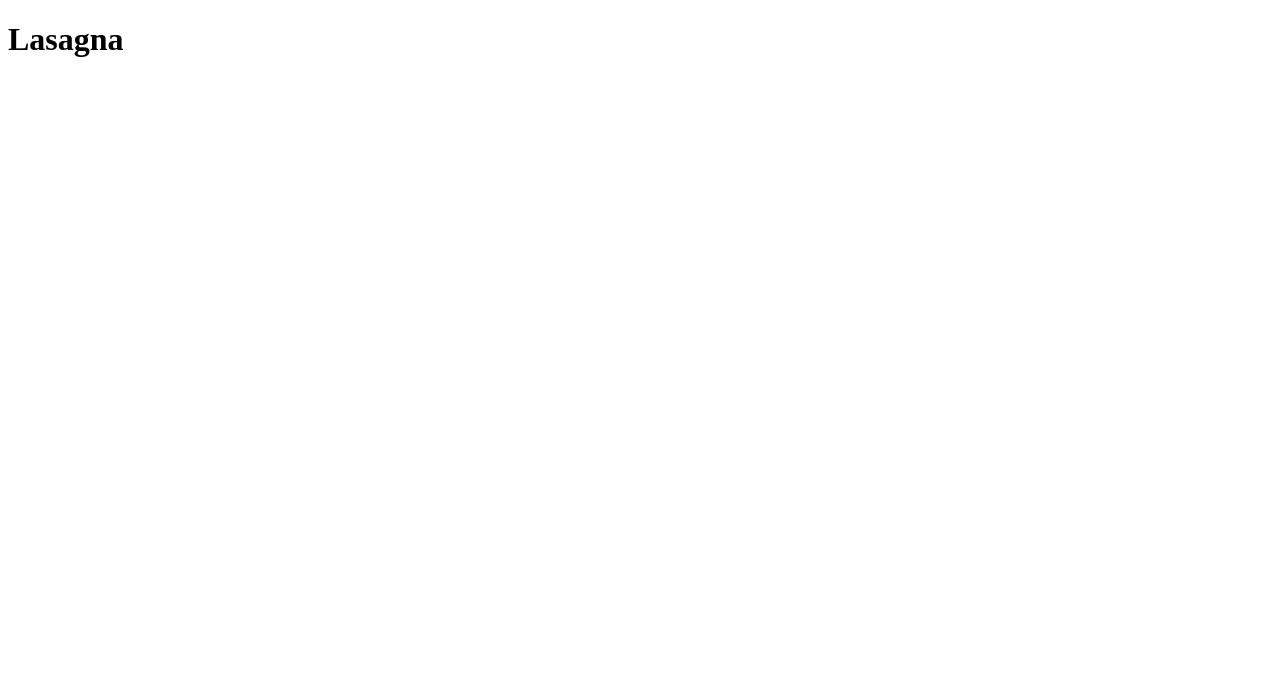
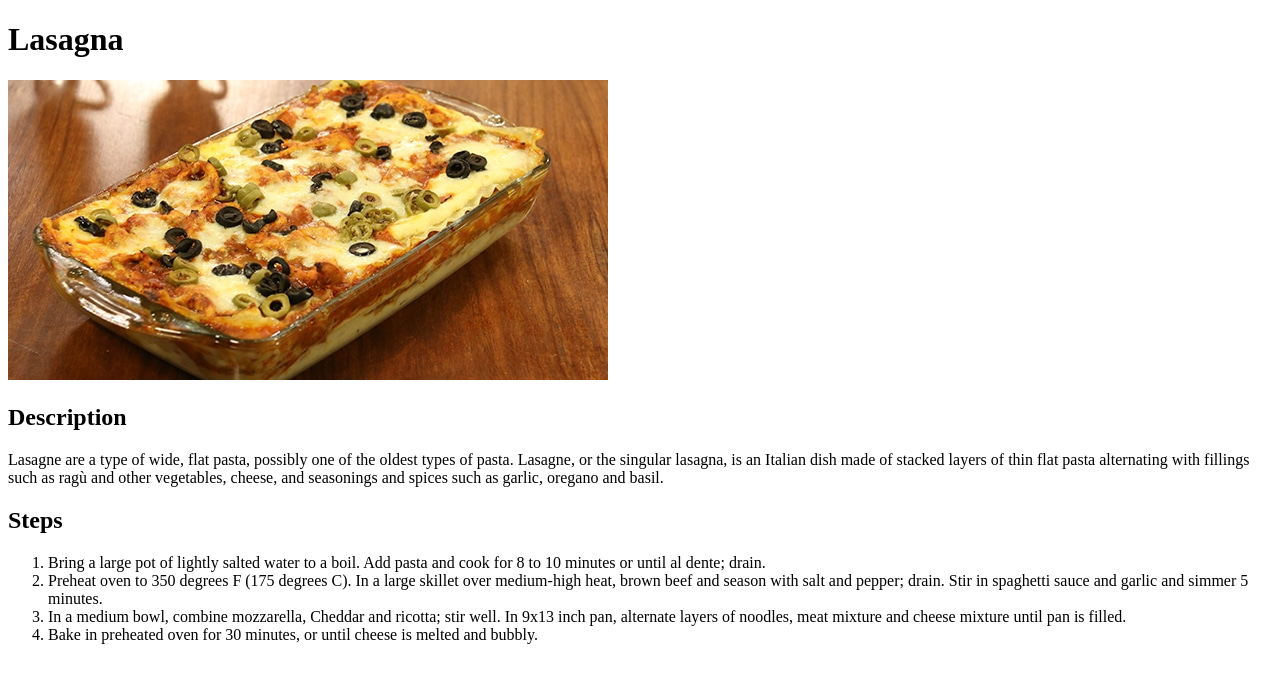
Before and after one commit to osama-arshad-warraich/odin-recipes, a plain HTML site: page recipes/lasagna.html in a window 1280 px wide. Drawn offline with Linux system fonts and the light colour scheme.

Commit message:
Edited Lasagna.html

```diff
--- a/recipes/lasagna.html
+++ b/recipes/lasagna.html
@@ -8,5 +8,36 @@
 </head>
 <body>
     <h1>Lasagna</h1>
+
+    <img src="../images/Lasagna.jpg" alt="Lasagna">
+
+    <h2>Description</h2>
+
+    <p>Lasagne are a type of wide, flat pasta, possibly one of the oldest types of pasta.
+        Lasagne, or the singular lasagna, is an Italian dish made of stacked layers
+        of thin flat pasta alternating with fillings such as ragù and other vegetables,
+        cheese, and seasonings and spices such as garlic, oregano and basil.</p>
+
+    <h2>Steps</h2>
+
+    <ol>
+        <li>Bring a large pot of lightly salted water to a boil.
+            Add pasta and cook for 8 to 10 minutes or until al dente; drain.</li>
+
+
+        <li>Preheat oven to 350 degrees F (175 degrees C). In a large skillet over medium-high heat,
+            brown beef and season with salt and pepper;
+            drain. Stir in spaghetti sauce and garlic and simmer 5 minutes.</li>
+
+
+
+        <li>In a medium bowl, combine mozzarella, Cheddar and ricotta; stir well.
+            In 9x13 inch pan, alternate layers of noodles,
+            meat mixture and cheese mixture until pan is filled.</li>
+
+
+        <li>Bake in preheated oven for 30 minutes, or until cheese is melted and bubbly.</li>
+    </ol>
+
 </body>
 </html>
```
